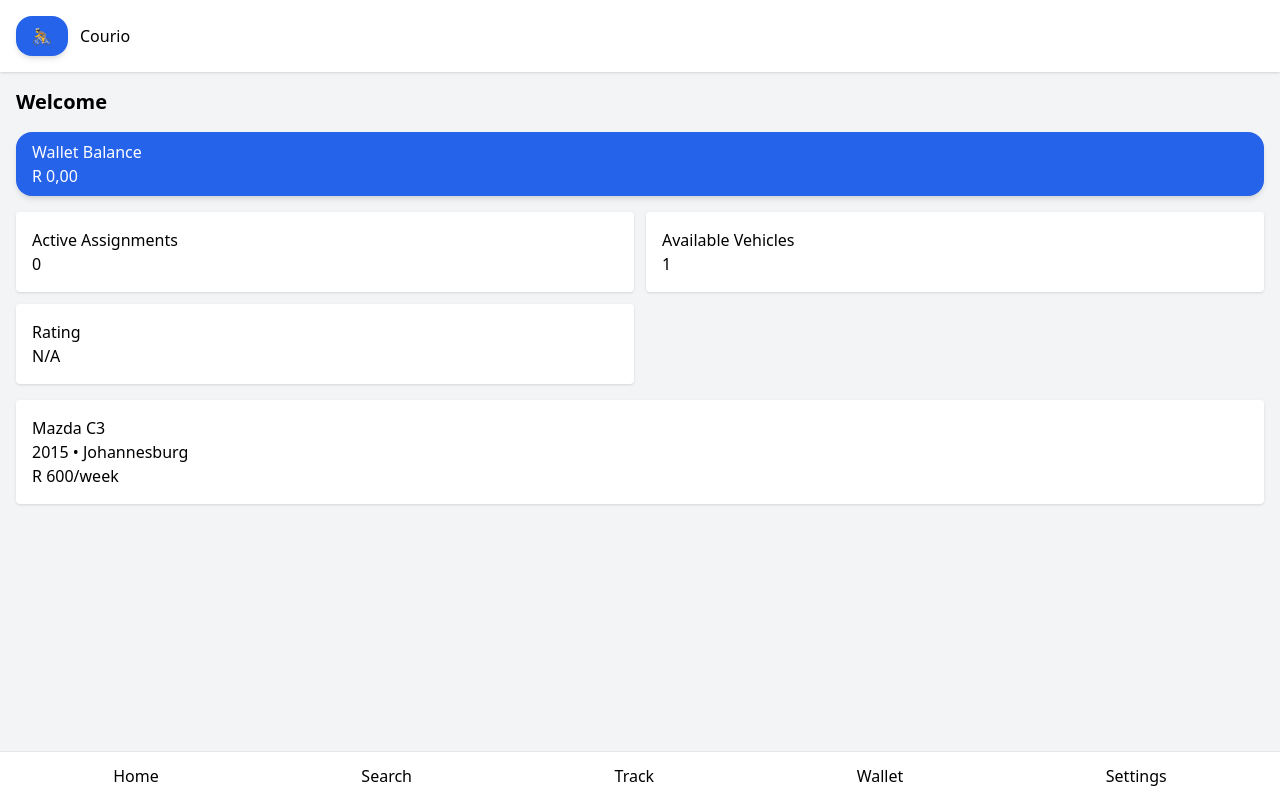
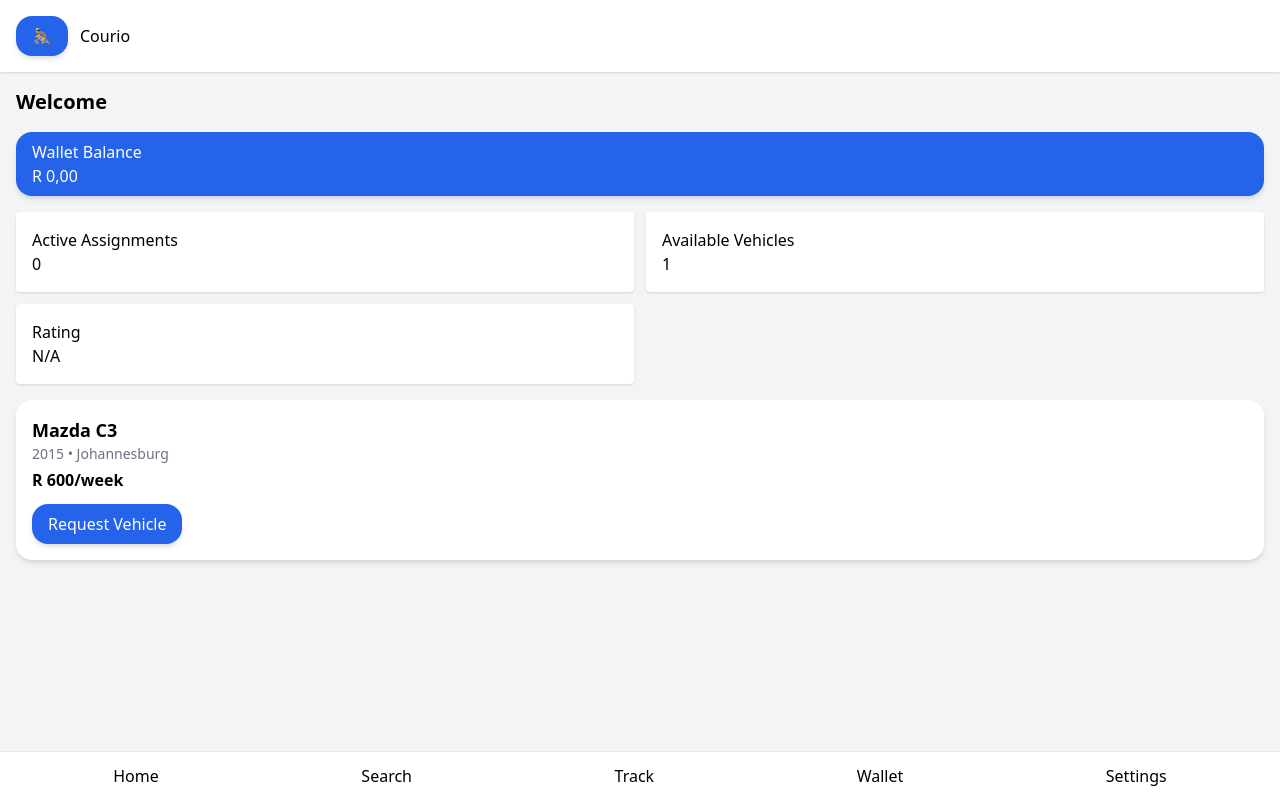
Before and after one commit to Kaneloth/Courio, a Next.js app: page / in a window 1280 px wide. Built offline with nearby package versions, Linux system fonts and the light colour scheme.

Commit message:
Update VehicleCard.jsx

```diff
--- a/components/VehicleCard.jsx
+++ b/components/VehicleCard.jsx
@@ -1,9 +1,22 @@
-export function VehicleCard({vehicle}){
- return(
-  <div className="bg-white p-4 shadow rounded mt-2">
-   <h3>{vehicle.name}</h3>
-   <p>{vehicle.year} • {vehicle.location}</p>
-   <p>R {vehicle.weekly_fee}/week</p>
-  </div>
- )
+export function VehicleCard({ vehicle }) {
+  return (
+    <div className="bg-white p-4 rounded-2xl shadow-md hover:shadow-xl transition mt-2">
+      <h3 className="font-semibold text-lg">{vehicle.name}</h3>
+
+      <p className="text-sm text-gray-500">
+        {vehicle.year} • {vehicle.location}
+      </p>
+
+      <p className="font-semibold mt-1">
+        R {vehicle.weekly_fee}/week
+      </p>
+
+      {/* Button */}
+      <div className="mt-3">
+        <button className="bg-blue-600 text-white px-4 py-2 rounded-2xl shadow-md hover:shadow-xl active:scale-95 transition">
+          Request Vehicle
+        </button>
+      </div>
+    </div>
+  );
 }
```
